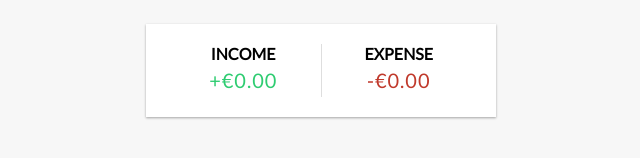
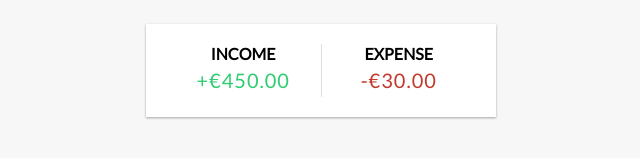
Before and after one commit to BinayT/expense-tracker, a React (Vite) app: page / in a window 1280 px wide. Shown: the part 133-291 px from the top of the page, without its empty margins (319-959 px from the left). Built offline with nearby package versions, Linux system fonts and the light colour scheme.

Commit message:
Total income and total expense are being shown correctly in the UI

```diff
--- a/src/components/IncomeExpenses.js
+++ b/src/components/IncomeExpenses.js
@@ -1,15 +1,30 @@
-import React from "react";
+import React, { useContext } from "react";
+import { GlobalContext } from "../context/GlobalState";
 
 export const IncomeExpenses = () => {
+  const { transactions } = useContext(GlobalContext);
+
+  const amounts = transactions.map((el) => el.amount);
+
+  const totalIncome = amounts
+    .filter((el) => el > 0)
+    .reduce((acc, item) => (acc += item), 0)
+    .toFixed(2);
+  console.log(totalIncome);
+
+  const totalExpense = (
+    amounts.filter((el) => el < 0).reduce((acc, item) => (acc += item), 0) * -1
+  ).toFixed(2);
+
   return (
     <div className="inc-exp-container">
       <div>
         <h4>Income</h4>
-        <p className="money plus">+€0.00</p>
+        <p className="money plus">+€{totalIncome}</p>
       </div>
       <div>
         <h4>Expense</h4>
-        <p className="money minus">-€0.00</p>
+        <p className="money minus">-€{totalExpense}</p>
       </div>
     </div>
   );
```
